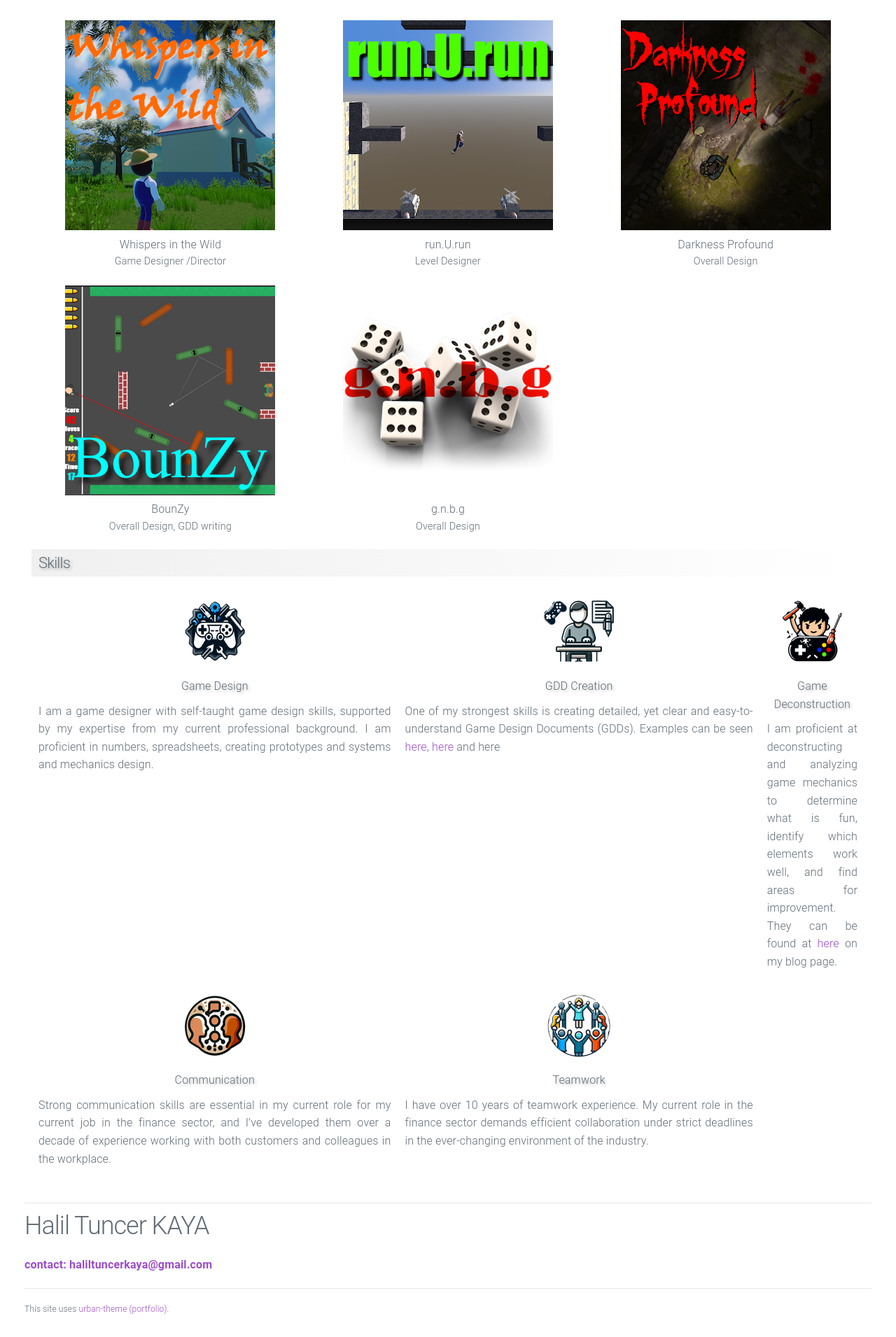
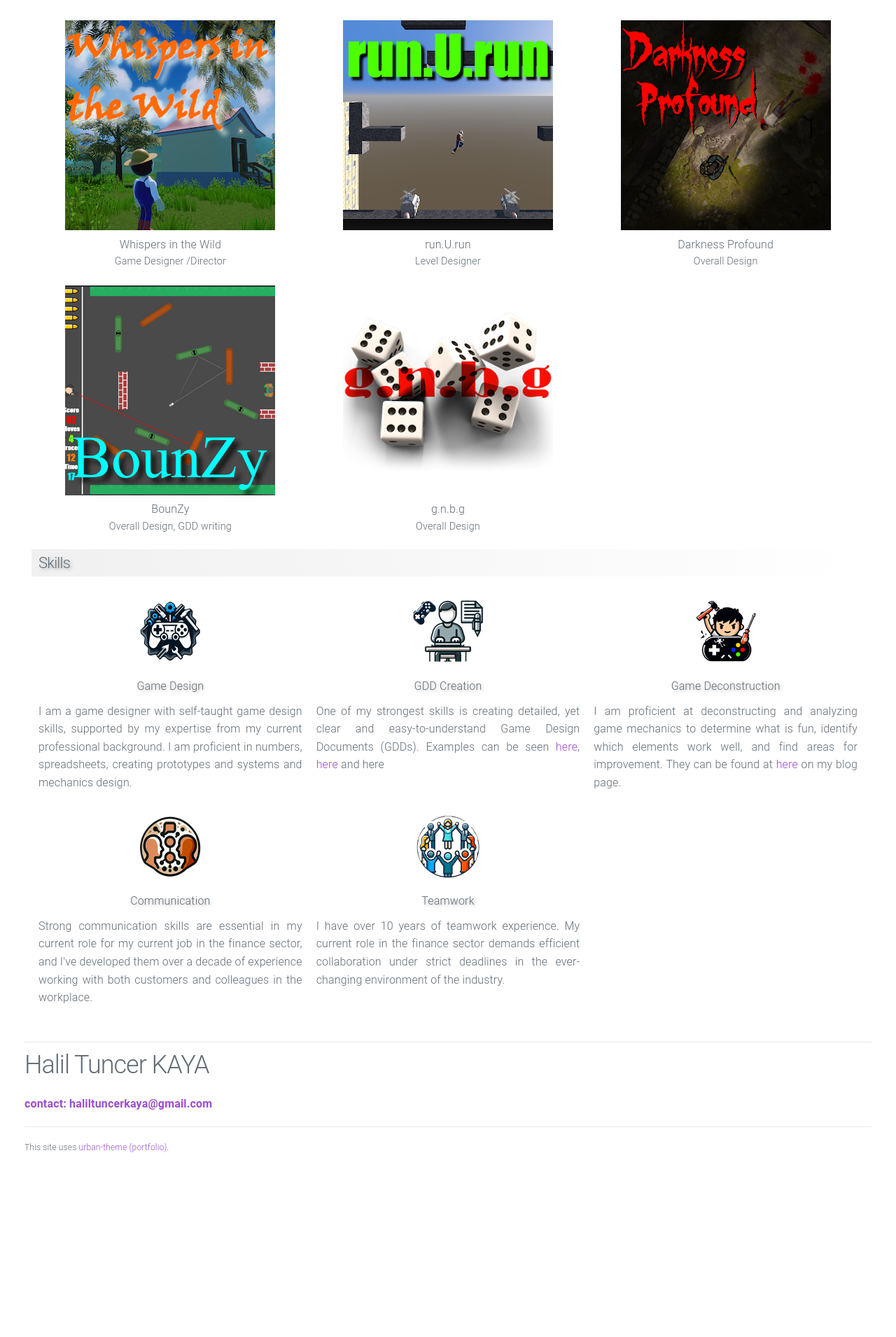
Before and after one commit to htramu/htk.github.io, a Jekyll site: the page built from index.html, in a window 1280 px wide. Shown: the part 1076-2987 px from the top of the page at 70% size. Built offline with Jekyll 4.4.1, drawn with Linux system fonts in a browser that asks for light colours; after the commit the page ends 2757 px from its top, so only the background shows below that.

Commit message:
Update home.html

```diff
--- a/_layouts/home.html
+++ b/_layouts/home.html
@@ -159,12 +159,12 @@
 							</td>
 						</tr>
 						<tr>
-							<td style="width: 50%; padding: 10px; text-align: center; vertical-align: top; border-bottom: none;">
+							<td style="width: 33.33%; padding: 10px; text-align: center; vertical-align: top; border-bottom: none;">
 								<img src="/assets/skills_communication.png" alt="Communication">
 								<div class="text-shadow-shade"  style="padding: 10px 10px;">Communication</div>
 								<div><p>Strong communication skills are essential in my current role for my current job in the finance sector, and I've developed them over a decade of experience working with both customers and colleagues in the workplace.</p></div>
 							</td>
-							<td style="width: 50%; padding: 10px; text-align: center; vertical-align: top; border-bottom: none;">
+							<td style="width: 33.33%; padding: 10px; text-align: center; vertical-align: top; border-bottom: none;">
 								<img src="/assets/skills_teamwork.png" alt="Teamwork">
 								<div class="text-shadow-shade"  style="padding: 10px 10px;">Teamwork</div>
 								<div><p>I have over 10 years of teamwork experience. My current role in the finance sector demands efficient collaboration under strict deadlines in the ever-changing environment of the industry.</p></div>
```
